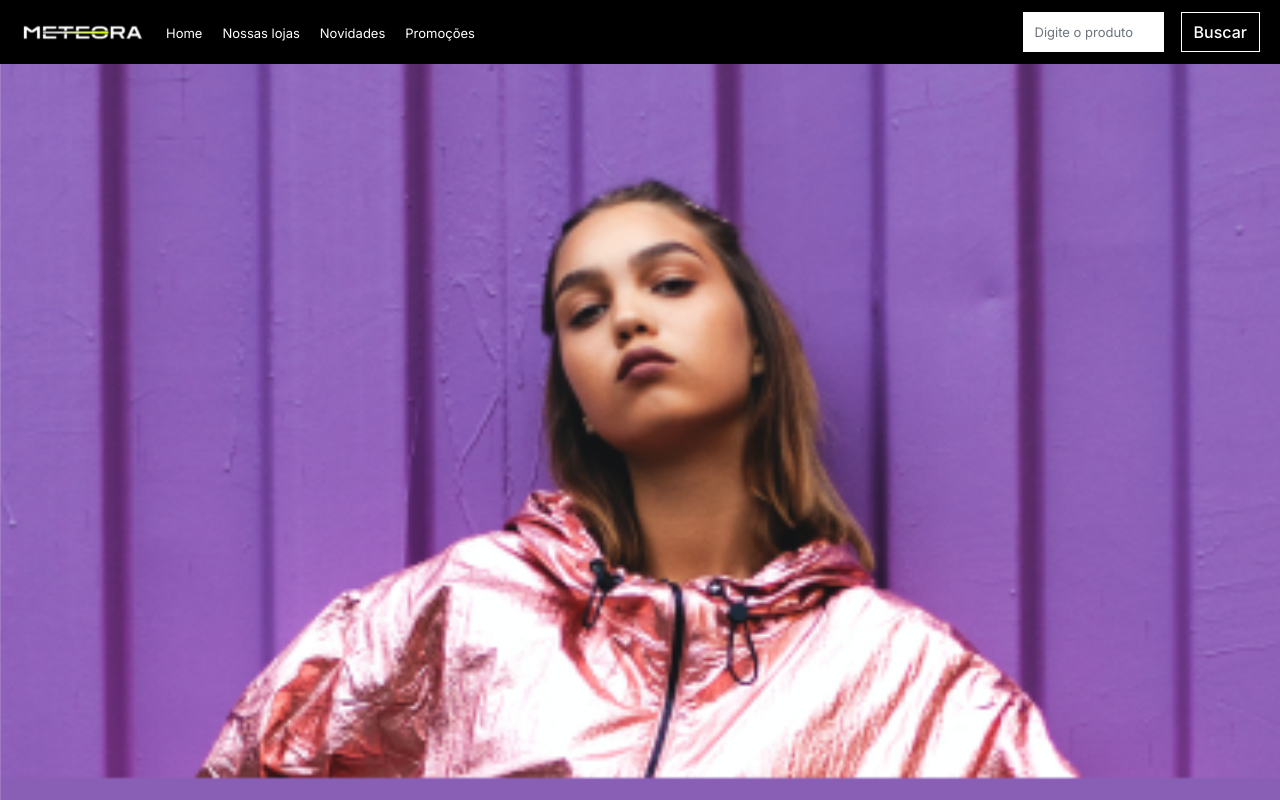
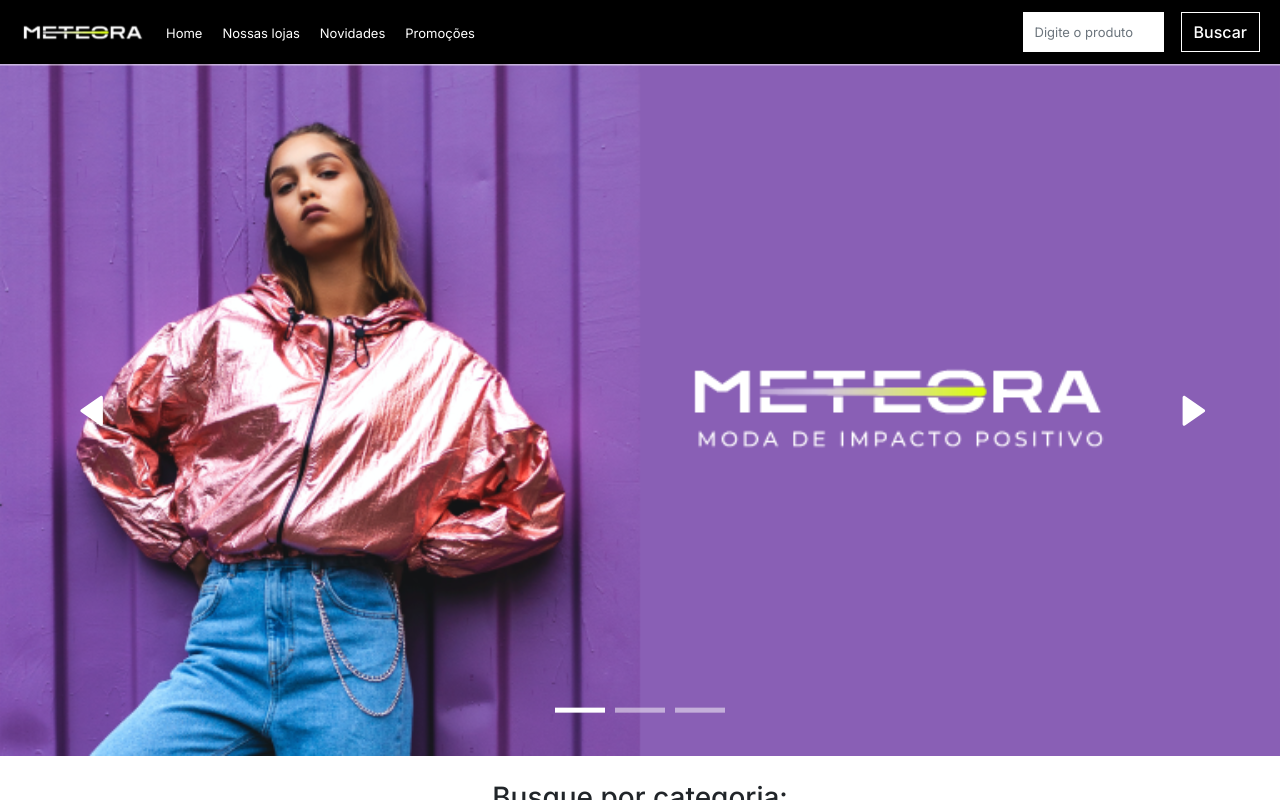
Before and after one commit to Ian-FS/meteora-ecommerce, a React (Vite) app: page / in a window 1280 px wide. Shown: the top 800 px of the page. Built offline with nearby package versions, Linux system fonts and the light colour scheme.

Commit message:
atualizado estilo do componente Main

```diff
--- a/src/components/Main/Main.jsx
+++ b/src/components/Main/Main.jsx
@@ -1,11 +1,15 @@
-import carrosselImg from '../../assets/carrossel.svg'
+import carrosselMobile from '../../assets/carrossel.svg'
+import carrosselTablet from '../../assets/carousel _ 768.svg'
+import carrosselWeb from '../../assets/carousel _ 1440.svg'
 import './Main.scss'
 
 export default function Main() {
     return (
         <>
             <div className="carrossel__container">
-                <img src={carrosselImg} alt="imagem de " />
+                <img className='img__mobile' src={carrosselMobile} alt="imagem de moda" />
+                <img className='img__tablet' src={carrosselTablet} alt="imagem de moda" />
+                <img className='img__web' src={carrosselWeb} alt="imagem de moda" />
             </div>
         </>
     )
--- a/src/components/Main/Main.scss
+++ b/src/components/Main/Main.scss
@@ -1,5 +1,27 @@
 .carrossel__container {
-    img {
+    .img__mobile {
+        display: none;
+        @media screen and (max-width: 767px) {
+            display: block;
+        }
         width: 100%;
     }
+
+    .img__tablet {
+        display: none;
+        @media screen and (min-width: 768px) and (max-width: 1439px) {
+            display: block;
+        }
+        @media screen and (min-width: 1440px) {
+            display: none;
+        }
+        width: 100%;
+    }
+    .img__web {
+        display: none;
+        @media screen and (min-width: 1440px) {
+            display: block;
+            width: 100%;
+        }
+    }
 }
```
Also changed, not shown: src/assets/carousel _ 1440.svg (added), src/assets/carousel _ 768.svg (added).
